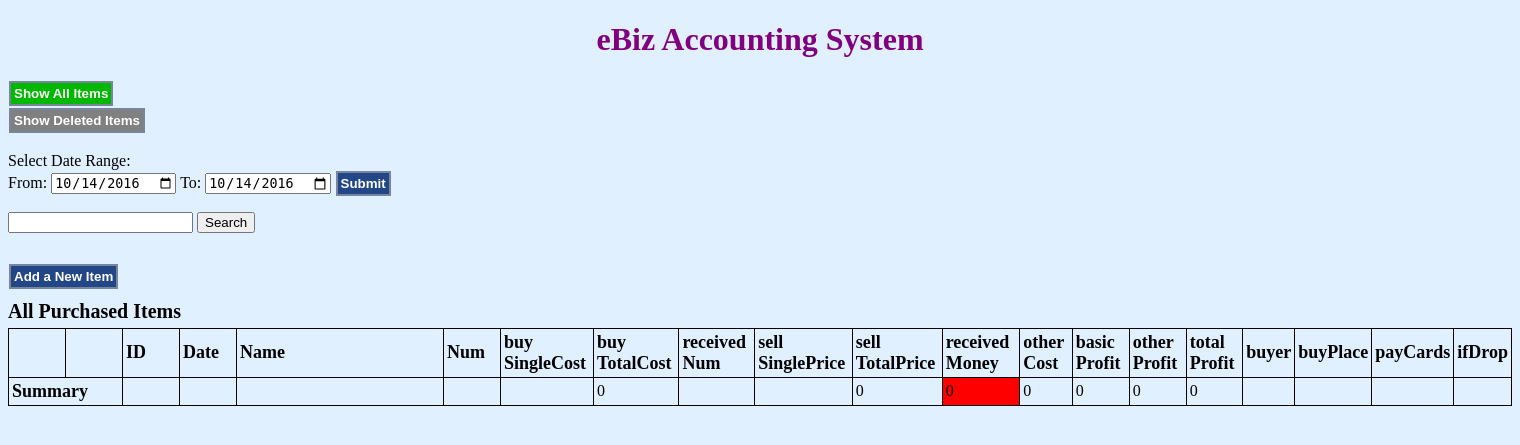
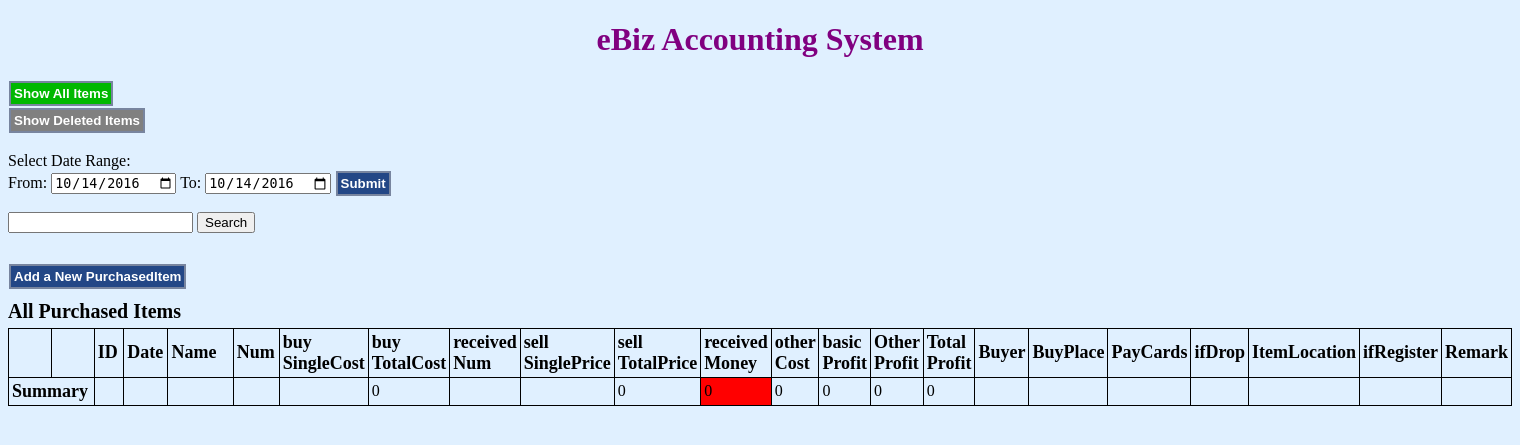
Before and after one commit to mightyvoice/ebiz-webapp, a Flask app: page / in a window 1520 px wide. Shown: the top 445 px of the page. Run offline with Flask 2, Linux system fonts and the light colour scheme; some libraries are stand-ins or nearby versions.

Commit message:
migrate database & fix functions related to new fields

```diff
--- a/add_from_files.py
+++ b/add_from_files.py
@@ -1,6 +1,6 @@
 import xlrd
 
-from myapp.Item import *
+from myapp.PurchasedItem import *
 import datetime
 import Lib
 import os
--- a/myapp/DeletedItem.py
+++ b/myapp/DeletedItem.py
@@ -24,9 +24,13 @@ class DeletedItem(Model):
     buyPlace = CharField(max_length=120);
     payCards = TextField();
     ifDrop = BooleanField();
+    itemLocation = TextField()
+    ifRegister = BooleanField();
+    remark = TextField();
 
     class Meta:
-        database = db;
+        database = db
+
 
 def delete_all_deleted_items():
     for x in DeletedItem.select():
--- a/myapp/Lib.py
+++ b/myapp/Lib.py
@@ -41,6 +41,15 @@ def toStr(x):
 	except:
 		return ''
 
+def toBoolean(x):
+    if isinstance(x, basestring):
+        newx = x.lower()
+        if newx[0] == 't' or newx[0] == 'y':
+            return True
+        elif newx[0] == 'f' or newx[0] == 'n':
+            return False
+    return False
+
 def get_cur_time_stamp():
     x = toInt(math.ceil(time.time() * 100));
     left = str(x)[-5:];
--- a/myapp/View.py
+++ b/myapp/View.py
@@ -11,8 +11,8 @@ init_all_tables()
 
 @app.route('/', methods=['GET'])
 def home():
-    all_items = Item.all_items;
-    sumItem = Item.summary_item(all_items);
+    all_items = PurchasedItem.all_items;
+    sumItem = PurchasedItem.summary_item(all_items);
     return render_template("index.html",
                            date=Lib.get_current_date(),
                            all_items=all_items,
@@ -29,8 +29,8 @@ def selected_items(saves=""):
     st = data['start_date']
     ed = data['end_date']
 
-    selected_items = Item.get_items_time_range(st, ed);
-    sumdic = Item.summary_item(selected_items);
+    selected_items = PurchasedItem.get_items_time_range(st, ed);
+    sumdic = PurchasedItem.summary_item(selected_items);
     return render_template("index.html", all_items=selected_items, sumItem=sumdic);
 
 
@@ -41,11 +41,11 @@ def search_by_keyword():
     for x in data.items():
         print(x);
     keyword = data['keyword'].strip().lower();
-    all_items = Item.Item.select();
-    sumdic = Item.summary_item(all_items);
+    all_items = PurchasedItem.PurchasedItem.select();
+    sumdic = PurchasedItem.summary_item(all_items);
     if (keyword != ""):
-        all_items = Item.get_items_by_keyword(keyword);
-        sumdic = Item.summary_item(all_items);
+        all_items = PurchasedItem.get_items_by_keyword(keyword);
+        sumdic = PurchasedItem.summary_item(all_items);
     return render_template("index.html", all_items=all_items, sumItem=sumdic);
 
 
@@ -58,9 +58,9 @@ def recover():
     uID = Lib.toInt(data['uID']);
     tmp = DeletedItem.DeletedItem.select().where(DeletedItem.DeletedItem.uID == uID);
     for x in tmp:
-        Item.copy_a_deleted_item(x);
+        PurchasedItem.copy_a_deleted_item(x);
         x.delete_instance();
-    Item.update_all_items();
+    PurchasedItem.update_all_items();
     response = make_response(redirect(url_for('home')));
     # response.set_cookie('character', json.dumps(data));
     return response;
@@ -68,7 +68,7 @@ def recover():
 
 @app.route('/add_item')
 def add_item():
-    return render_template("add_item.html", all_items=Item.all_items);
+    return render_template("add_item.html", all_items=PurchasedItem.all_items);
 
 def get_saved_data():
     try:
@@ -81,13 +81,14 @@ def get_saved_data():
 def save_new_item():
     data = {};
     data.update(dict(request.form.items()));
-    Item.add_new_item(name=data['name'], number=Lib.toInt(data['num']), \
-                      buySingleCost=Lib.toFloat(data['buySingleCost']), \
-                      sellSinglePrice=Lib.toFloat(data['sellSinglePrice']), \
-                      otherCost=Lib.toFloat(data['otherCost']), \
-                      otherProfit=Lib.toFloat(data['otherProfit']), \
-                      buyer=data['buyer'], buyPlace=data['buyPlace'], \
-                      payCards=data['payCards']);
+    PurchasedItem.add_new_item(name=data['name'], number=Lib.toInt(data['num']), \
+                               buySingleCost=Lib.toFloat(data['buySingleCost']), \
+                               sellSinglePrice=Lib.toFloat(data['sellSinglePrice']), \
+                               otherCost=Lib.toFloat(data['otherCost']), \
+                               otherProfit=Lib.toFloat(data['otherProfit']), \
+                               buyer=data['buyer'], buyPlace=data['buyPlace'], \
+                               payCards=data['payCards'], itemLocation=data['itemLocation'],
+                               ifRegister=Lib.toBoolean(data['ifRegister']), remark=data['remark']);
     response = make_response(redirect(url_for('home')));
     # response.set_cookie('character', json.dumps(data));
     return response;
@@ -96,7 +97,7 @@ def save_new_item():
 def delete_item():
     data = {};
     data.update(dict(request.form.items()));
-    Item.delete_item_by_ID(Lib.toInt(data['delete']));
+    PurchasedItem.delete_item_by_ID(Lib.toInt(data['delete']));
     response = make_response(redirect(url_for('home')));
     # response.set_cookie('character', json.dumps(data));
     return response;
@@ -121,7 +122,7 @@ def jump_revise_item():
 @app.route('/revise_item/<int:uID>')
 @app.route('/revise_item')
 def revise_item(uID):
-    item = Item.get_item_by_ID(uID);
+    item = PurchasedItem.get_item_by_ID(uID);
     ######################################testing#######
     # item.print_item()
     return render_template("revise_item.html", item=item);
@@ -131,7 +132,7 @@ def save_revise_item():
     data = {};
     data.update(dict(request.form.items()));
     uID = Lib.toInt(data['uID']);
-    for x in Item.all_items:
+    for x in PurchasedItem.all_items:
         if x.uID == uID:
             x.name = data['name'];
             x.date = Lib.str_to_date(data['date']);
@@ -146,7 +147,10 @@ def save_revise_item():
             x.ifDrop = data['ifDrop'];
             x.buyPlace = data['buyPlace'];
             x.payCards = data['payCards'];
-            Item.update_cost_and_profit(x);
+            x.itemLocation = data['itemLocation'];
+            x.ifRegister = Lib.toBoolean(data['ifRegister']);
+            x.remark = data['remark'];
+            PurchasedItem.update_cost_and_profit(x);
             x.save();
     response = make_response(redirect(url_for('home')));
     # response.set_cookie('character', json.dumps(data));
--- a/myapp/__init__.py
+++ b/myapp/__init__.py
@@ -8,4 +8,4 @@ app = Flask(__name__)
 
 
 
-import myapp.View, myapp.Item, myapp.DeletedItem
+import myapp.View, myapp.PurchasedItem, myapp.DeletedItem
--- a/myapp/templates/add_item.html
+++ b/myapp/templates/add_item.html
@@ -9,7 +9,7 @@
 		<form action="{{ url_for('home') }}">
 			<input class="retrn_to_home" type="submit" value="Return to Main Page">
 		</form>
-		<h2>Input a New Item</h2>
+		<h2>Input a New PurchasedItem</h2>
 		<form action="{{ url_for('save_new_item') }}" method="POST"
 		class="input_new_item">
 			<div >
@@ -22,6 +22,9 @@
 				<label>Buyer: </label><input name="buyer"><br>
 				<label>Buy Place: </label><input name="buyPlace"><br>
 				<label>Pay Cards: </label><input name="payCards"><br>
+                <label>Item Location: </label><input name="itemLocation"><br>
+                <label>ifRegister: </label><input name="ifRegister"><br>
+                <label>Remark: </label><input name="remark"><br>
 			</div>
 			<input class="submit_button" type="submit" value="Add ! " class="add_button">
 		</form>
--- a/myapp/templates/index.html
+++ b/myapp/templates/index.html
@@ -32,7 +32,7 @@
 		<div id="show_items">
 			<div id="add_item">
 				<form action="{{ url_for('add_item') }}">
-					<input class="add_button" type='submit' value='Add a New Item'>
+					<input class="add_button" type='submit' value='Add a New PurchasedItem'>
 				</form>
 			</div>
 			<div>
@@ -53,12 +53,15 @@
 					<th>received Money</th>
 					<th>other Cost</th>
 					<th>basic Profit</th>
-					<th>other Profit</th>
-					<th>total Profit</th>
-					<th>buyer</th>
-					<th>buyPlace</th>
-					<th>payCards</th>
+					<th>Other Profit</th>
+					<th>Total Profit</th>
+					<th>Buyer</th>
+					<th>BuyPlace</th>
+					<th>PayCards</th>
 					<th>ifDrop</th>
+                    <th>ItemLocation</th>
+                    <th>ifRegister</th>
+                    <th>Remark</th>
 				</tr>
 				{% for x in all_items %}
 				<tr>
@@ -87,6 +90,9 @@
 					<td>{{ x.buyPlace }}</td>
 					<td>{{ x.payCards }}</td>
 					<td>{{ x.ifDrop }}</td>
+                    <td>{{ x.itemLocation }}</td>
+                    <td>{{ x.ifRegister }}</td>
+                    <td>{{ x.remark }}</td>
 				</tr>
 				{% endfor %}
 				<!-- <-summary item-> -->
@@ -106,7 +112,7 @@
                     <td>{{ sumItem['sumBasicProfit'] }}</td>
                     <td>{{ sumItem['sumOtherProfit'] }}</td>
                     <td>{{ sumItem['sumTotalProfit'] }}</td>
-                    <td> </td><td> </td><td> </td><td> </td>
+                    <td> </td><td> </td><td> </td><td> </td><td> </td><td> </td><td> </td>
 				</tr>
 			</table>
 			</div>
--- a/myapp/templates/revise_item.html
+++ b/myapp/templates/revise_item.html
@@ -11,7 +11,7 @@
 		<form action="{{ url_for('home') }}">
 			<input class="retrn_to_home" type="submit" value="Return to Main Page">
 		</form>
-		<h2>Revise an Item</h2>
+		<h2>Revise an PurchasedItem</h2>
 		<form action="{{ url_for('save_revise_item') }}" method="POST"
 		class="save_revise_item">
 			<div >
@@ -30,6 +30,9 @@
 				<label>If Drop: </label><input name="ifDrop" value="{{ item.ifDrop }}"><br>
 				<label>Buy Place: </label><input name="buyPlace" value="{{ item.buyPlace }}"><br>
 				<label>Pay Cards: </label><input name="payCards" value="{{ item.payCards }}"><br>
+                <label>Item Location: </label><input name="itemLocation" value="{{ item.itemLocation }}"><br>
+                <label>ifRegister: </label><input name="ifRegister" value="{{ item.ifRegister }}"><br>
+                <label>Remark: </label><input name="remark" value="{{ item.remark }}"><br>
 			</div>
 			<input id="revise_submit" type="submit" class="submit_button" value="Submit">
 		</form>
```
Also changed, not shown: myapp/MyDatabase.py (+33 -1 lines), myapp/PurchasedItem.py (renamed from myapp/Item.py, +32 -25 lines), myapp/Tables.py (+6 -6 lines), myapp/User.py (added, +25 -0 lines), readme.md.
